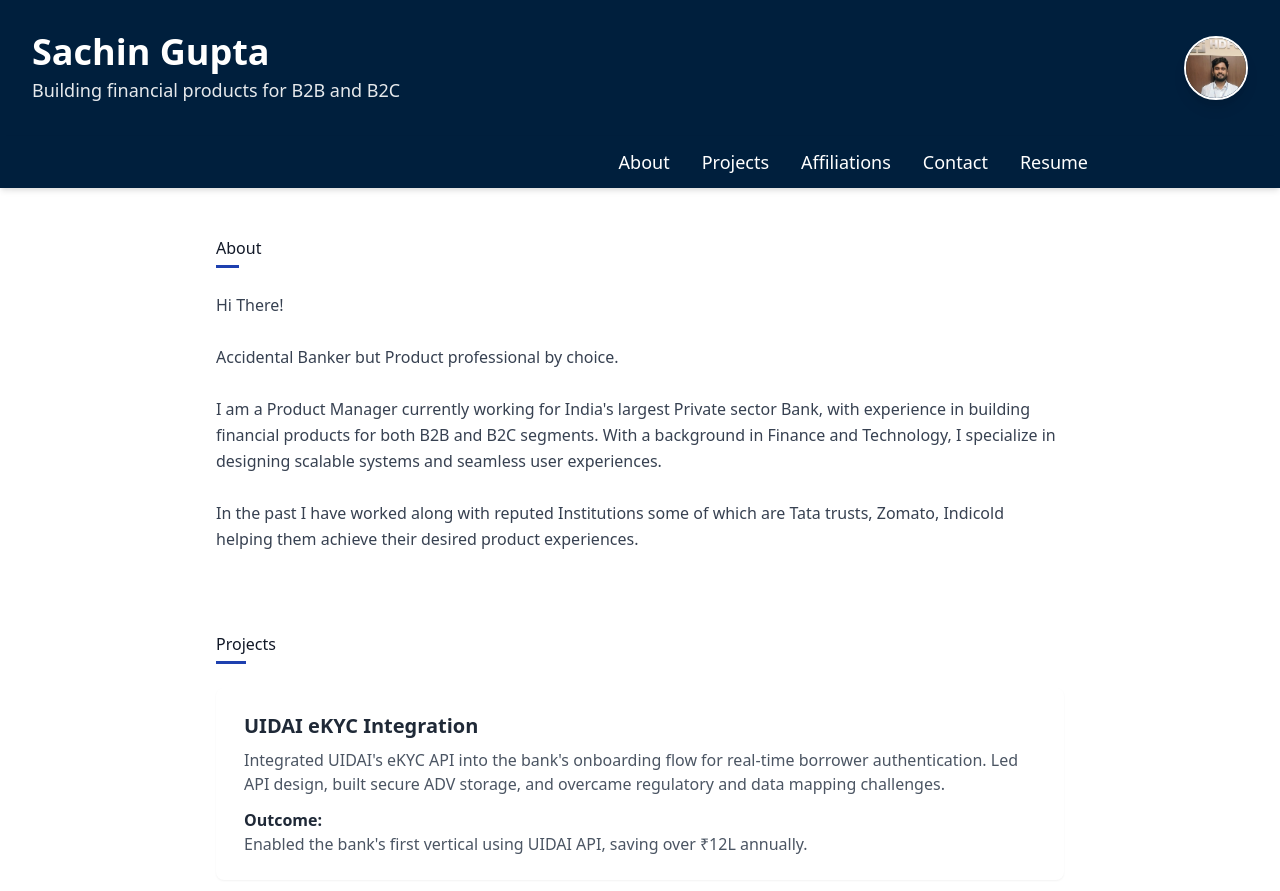
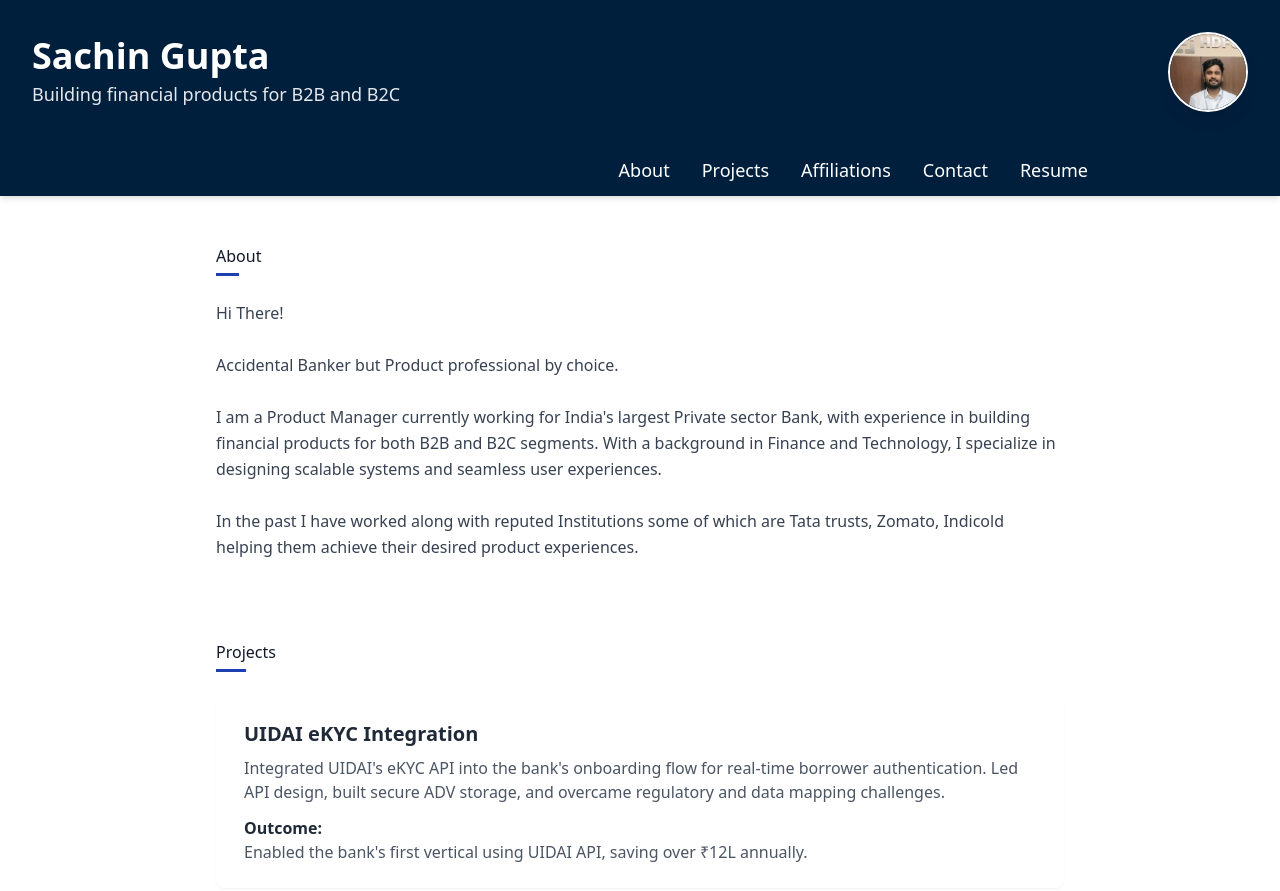
Before and after one commit to nefarious-sachin/portfolio, a plain HTML site: page index.html in a window 1280 px wide. Shown: the top 891 px of the page. Drawn offline with nearby package versions, Linux system fonts and the light colour scheme.

Commit message:
Update index.html

```diff
--- a/index.html
+++ b/index.html
@@ -144,7 +144,7 @@
           <p class="text-base md:text-lg mt-1 text-white opacity-90">Building financial products for B2B and B2C</p>
         </div>
         <div>
-          <img src="profile.jpeg" alt="Sachin Gupta" class="w-14 h-14 md:w-16 md:h-16 rounded-full border-2 border-white shadow-lg object-cover"/>
+          <img src="profile.jpeg" alt="Sachin Gupta" class="w-20 h-20 rounded-full border-2 border-white shadow-lg object-cover"/>
         </div>
       </div>
     </header>
```
